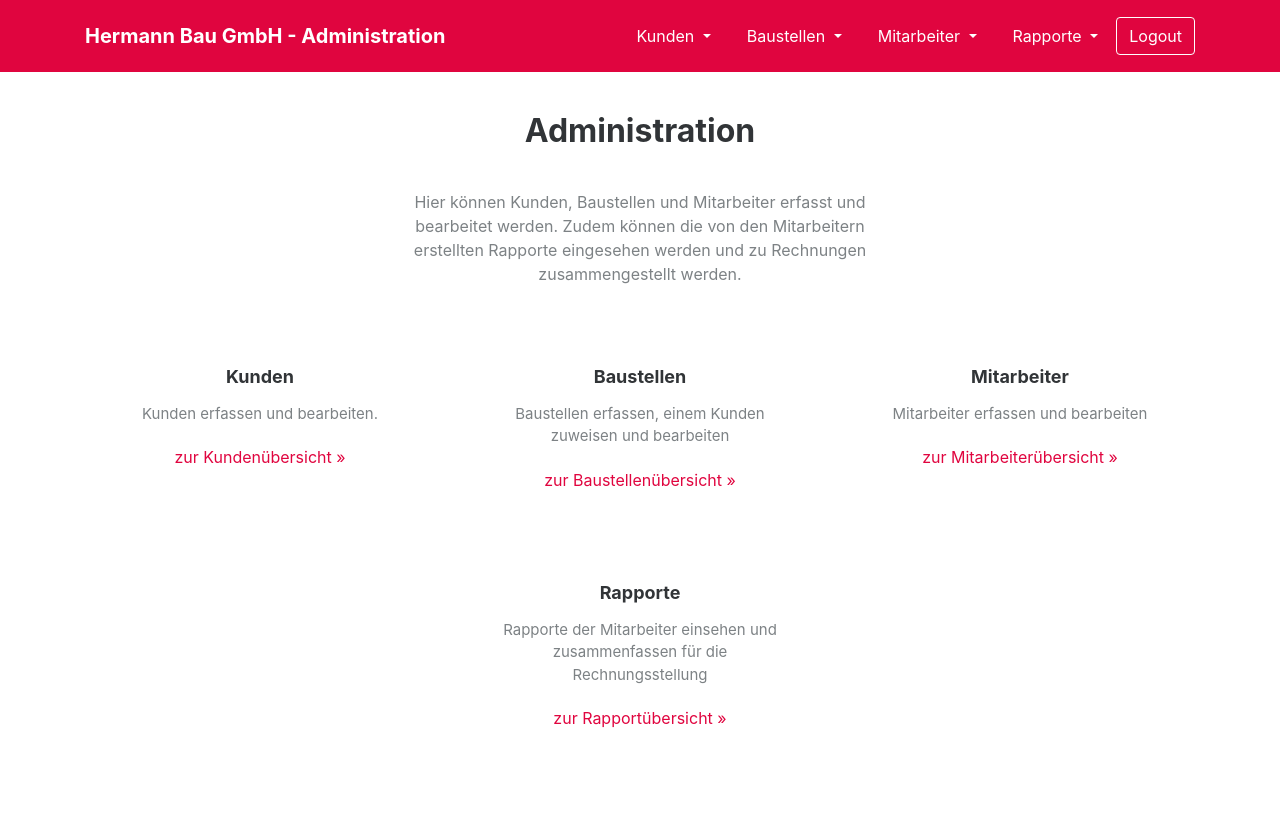
After one commit to mmengemm/hermannbaurapportapp, a Flask app: template application/templates/admin.html in a window 1280 px wide. The commit adds this page. Run offline with Flask 2, Linux system fonts and the light colour scheme; the template is opened without the code that fills it, so the values that code supplies are empty; some libraries are stand-ins or nearby versions.

Commit message:
admin added and secure login

```diff
--- /dev/null
+++ b/application/templates/admin.html
@@ -0,0 +1,53 @@
+<!DOCTYPE html>
+<html>
+
+<head>
+    {{ fontawesome_css() }}
+    <meta charset="utf-8">
+    <meta name="viewport" content="width=device-width, initial-scale=1.0, shrink-to-fit=no">
+    <title>Hermann Bau Administration</title>
+    <link rel="stylesheet" href="{{ url_for('static', filename='css/bootstrap.min.css')}}">
+    <!-- <link rel="stylesheet" href="{{ url_for('static', filename='fonts/font-awesome.min.css')}}"> -->
+    <link rel="stylesheet" href="{{ url_for('static', filename='css/Features-Boxed.css')}}">
+    <link rel="stylesheet" href="{{ url_for('static', filename='css/Navigation-Clean.css')}}">
+    <link rel="stylesheet" href="{{ url_for('static', filename='css/styles.css')}}">
+</head>
+
+<body>
+    {% include 'navbar_admin.html' %}
+    <div class="features-boxed" style="background: white;">
+        <div class="container">
+            <div class="intro">
+                <h2 class="text-center">Administration</h2>
+                <p class="text-center">Hier können Kunden, Baustellen und Mitarbeiter erfasst und bearbeitet werden. Zudem können die von den Mitarbeitern erstellten Rapporte eingesehen werden und zu Rechnungen zusammengestellt werden.</p>
+            </div>
+            <div class="row justify-content-center features">
+                <div class="col-sm-6 col-md-5 col-lg-4 item">
+                    <div class="box"><i class="fas fa-handshake icon" style="border-color: #404040;color: #404040;"></i>
+                        <h3 class="name">Kunden</h3>
+                        <p class="description">Kunden erfassen und bearbeiten.</p><a class="learn-more" href="{{ url_for(admin.kundenuebersicht) }}" style="color: #e0053f;">zur Kundenübersicht »</a></div>
+                </div>
+                <div class="col-sm-6 col-md-5 col-lg-4 item">
+                    <div class="box"><i class="fas fa-cogs icon" style="color: #404040;"></i>
+                        <h3 class="name">Baustellen</h3>
+                        <p class="description">Baustellen erfassen, einem Kunden zuweisen und bearbeiten</p><a class="learn-more" href="#" style="color: #e0053f;">zur Baustellenübersicht »</a></div>
+                </div>
+                <div class="col-sm-6 col-md-5 col-lg-4 item">
+                    <div class="box"><i class="fa fa-user icon" style="color: #404040;"></i>
+                        <h3 class="name">Mitarbeiter</h3>
+                        <p class="description">Mitarbeiter erfassen und bearbeiten</p><a class="learn-more" href="#" style="color: #e0053f;">zur Mitarbeiterübersicht »</a></div>
+                </div>
+                <div class="col-sm-6 col-md-5 col-lg-4 item">
+                    <div class="box"><i class="fas fa-folder-open icon" style="color: #404040;"></i>
+                        <h3 class="name">Rapporte</h3>
+                        <p class="description">Rapporte der Mitarbeiter einsehen und zusammenfassen für die Rechnungsstellung</p><a class="learn-more" href="#" style="color: #e0053f;">zur Rapportübersicht »</a></div>
+                </div>
+            </div>
+        </div>
+    </div>
+    {{ fontawesome_js() }}
+    <script src="{{ url_for('static', filename='js/jquery.min.js')}}"></script>
+    <script src="{{ url_for('static', filename='js/bootstrap.min.js')}}"></script>
+</body>
+
+</html>
--- a/application/templates/login.html
+++ b/application/templates/login.html
@@ -25,7 +25,7 @@
             <div class="form-group">{{ form.password( class="form-control", placeholder="Passwort") }}</div>
             <div class="form-group">{{ form.submit( class="btn btn-primary btn-block", style="background: #e0053f;" )}}
             </div>
-            <a class="forgot" href="/signup">Registrieren</a>
+            <a class="forgot" href="{{ url_for('auth.signup')}"}>Registrieren</a>
             <a class="forgot" href="#">Passwort oder Email vergessen</a>
         </form>
     </div>
--- /dev/null
+++ b/application/templates/navbar_admin.html
@@ -0,0 +1,22 @@
+<nav class="navbar navbar-light navbar-expand-md navigation-clean" style="color: white;background: #e0053f;">
+    <div class="container"><a class="navbar-brand" href="{{ url_for(admin.admin) }}">Hermann Bau GmbH - Administration</a><button data-toggle="collapse" class="navbar-toggler" data-target="#navcol-1"><span class="sr-only">Toggle navigation</span><span class="navbar-toggler-icon"></span></button>
+        <div class="collapse navbar-collapse"
+            id="navcol-1">
+            <ul class="nav navbar-nav ml-auto">
+                <li class="nav-item dropdown"><a class="dropdown-toggle nav-link" data-toggle="dropdown" aria-expanded="false" href="#" style="color: white;">Kunden&nbsp;</a>
+                    <div class="dropdown-menu"><a class="dropdown-item" href="{{ url_for(admin.kunde) }}">Erfassen</a><a class="dropdown-item" href="/kundebearbeiten">Bearbeiten</a></div>
+                </li>
+                <li class="nav-item dropdown"><a class="dropdown-toggle nav-link" data-toggle="dropdown" aria-expanded="false" href="#" style="color: white;">Baustellen&nbsp;</a>
+                    <div class="dropdown-menu"><a class="dropdown-item" href="{{ url_for(admin.baustelle) }}">Erfassen</a><a class="dropdown-item" href="#">Bearbeiten</a></div>
+                </li>
+                <li class="nav-item dropdown"><a class="dropdown-toggle nav-link" data-toggle="dropdown" aria-expanded="false" href="#" style="color: white;">Mitarbeiter&nbsp;</a>
+                    <div class="dropdown-menu"><a class="dropdown-item" href="{{ url_for(admin.mitarbeiter) }}">Erfassen</a><a class="dropdown-item" href="#">Bearbeiten</a></div>
+                </li>
+                <li class="nav-item dropdown"><a class="dropdown-toggle nav-link" data-toggle="dropdown" aria-expanded="false" href="#" style="color: white;">Rapporte&nbsp;</a>
+                    <div class="dropdown-menu"><a class="dropdown-item" href="#">Erfassen</a><a class="dropdown-item" href="#">Bearbeiten</a></div>
+                </li>
+            </ul>
+            <a href="{{ url_for(auth.logout) }}"><button class="btn btn-primary" type="button" style="background: #e0053f; border: 1px solid white;">Logout</button></a>
+        </div>
+    </div>
+</nav>
--- a/application/templates/register.html
+++ b/application/templates/register.html
@@ -21,7 +21,7 @@
                 <div class="form-group">{{ form.password2(class="form-control", placeholder="Passwort bestätigen") }}</div>
                 <div class="form-group">{{ form.submit( class="btn btn-primary btn-block", style="background: #e0053f;" )}}
                 </div>
-                <a class="already" href="/">Du hast bereits ein Konto? melde dich hier an.</a>
+                <a class="already" href="{{ url_for('auth.login')}}">Du hast bereits ein Konto? melde dich hier an.</a>
                 {% if error %}
                     <p class="error" style="color: red">{{ error }}</p>
                 {% endif %}
--- a/requirements.txt
+++ b/requirements.txt
@@ -2,6 +2,7 @@ alembic==1.4.3
 cachelib==0.1.1
 click==7.1.2
 Flask==1.1.2
+Flask-FontAwesome==0.1.5
 Flask-Hashing==1.1
 Flask-Login==0.5.0
 Flask-Migrate==2.5.3
```
Also changed, not shown: application/__init__.py (+9 -0 lines), application/auth.py (+7 -3 lines), application/main.py (+4 -4 lines).
